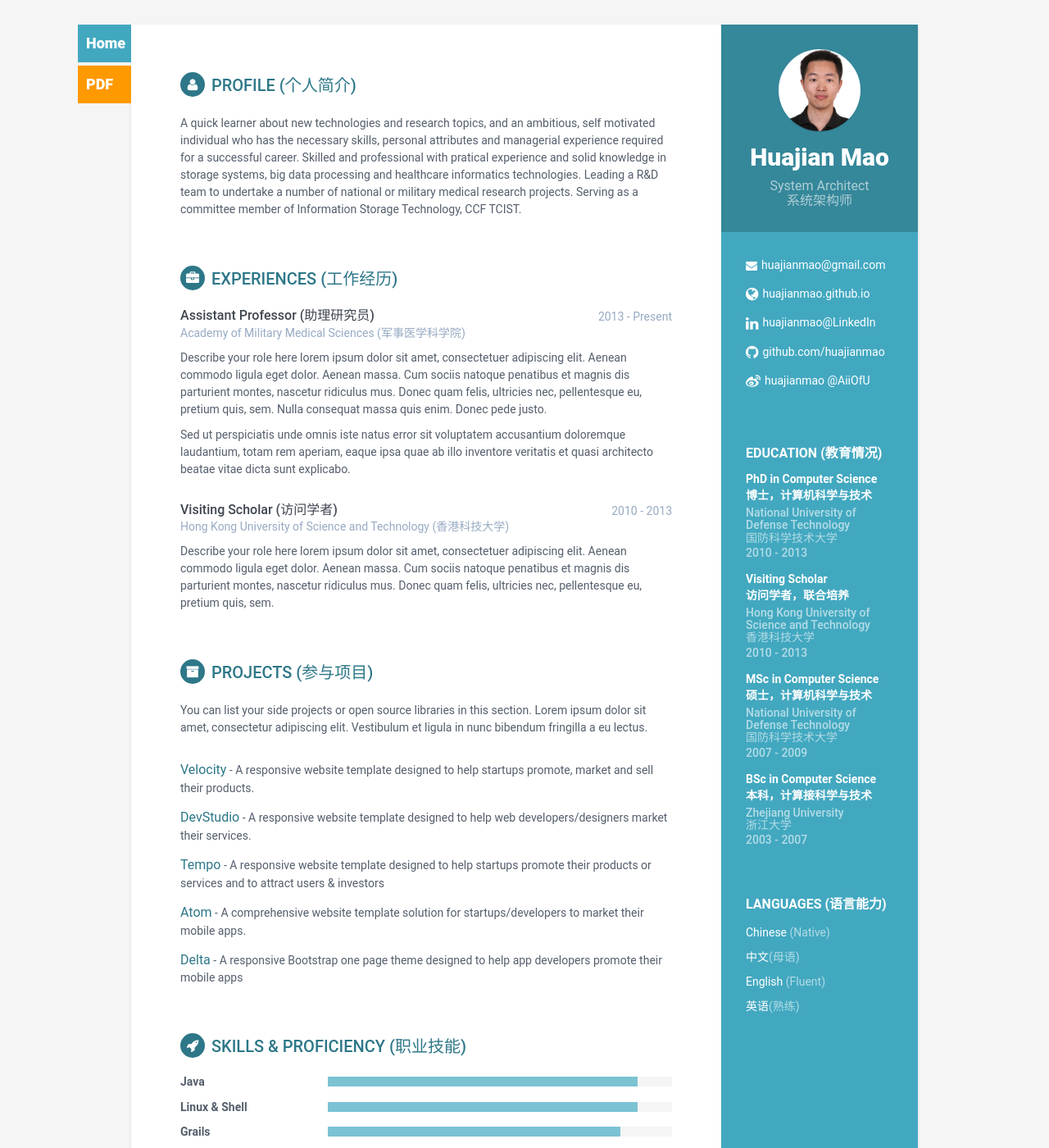
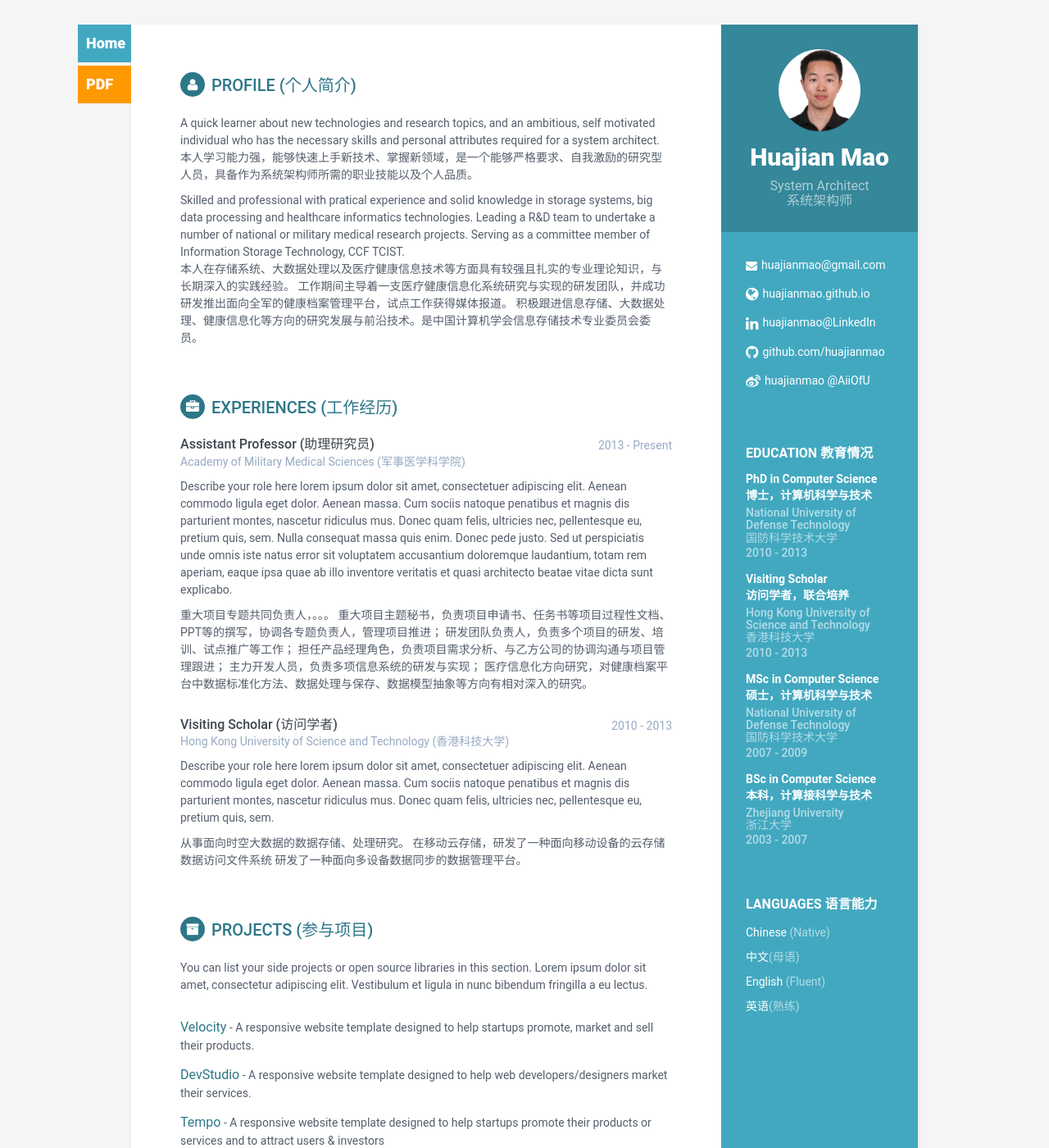
Before and after one commit to adorabler/huajianmao.github.io, a Jekyll site: the page built from cv.html, in a window 1280 px wide and 1400 px high. Shown: the whole window at 82% size. Built offline with Jekyll 4.4.1, drawn with Linux system fonts in a browser that asks for light colours.

Commit message:
Add items of experience duties.

```diff
--- a/_includes/cv/career-profile.html
+++ b/_includes/cv/career-profile.html
@@ -2,10 +2,18 @@
 <h2 class="section-title"><i class="fa fa-user"></i>Profile (个人简介)</h2>
 <div class="summary">
     <p>
-    A quick learner about new technologies and research topics, and an ambitious, self motivated individual who has the necessary skills, personal attributes and managerial experience required for a successful career.
+    A quick learner about new technologies and research topics, and an ambitious, self motivated individual who has the necessary skills and personal attributes required for a system architect.
+    <br>
+    本人学习能力强，能够快速上手新技术、掌握新领域，是一个能够严格要求、自我激励的研究型人员，具备作为系统架构师所需的职业技能以及个人品质。
+    </p>
+    <p>
     Skilled and professional with pratical experience and solid knowledge in storage systems, big data processing and healthcare informatics technologies.
     Leading a R&amp;D team to undertake a number of national or military medical research projects.
     Serving as a committee member of Information Storage Technology, CCF TCIST.
+    <br>
+    本人在存储系统、大数据处理以及医疗健康信息技术等方面具有较强且扎实的专业理论知识，与长期深入的实践经验。
+    工作期间主导着一支医疗健康信息化系统研究与实现的研发团队，并成功研发推出面向全军的健康档案管理平台，试点工作获得媒体报道。
+    积极跟进信息存储、大数据处理、健康信息化等方向的研究发展与前沿技术。是中国计算机学会信息存储技术专业委员会委员。
     </p>
 </div><!--//summary-->
 </section><!--//section-->
--- a/_includes/cv/education.html
+++ b/_includes/cv/education.html
@@ -1,5 +1,5 @@
 <div class="education-container container-block">
-<h2 class="container-block-title">Education (教育情况)</h2>
+<h2 class="container-block-title">Education 教育情况</h2>
 <div class="item">
     <h4 class="degree">PhD in Computer Science</h4>
     <h4 class="degree">博士，计算机科学与技术</h4>
--- a/_includes/cv/experience.html
+++ b/_includes/cv/experience.html
@@ -10,8 +10,21 @@
                         <div class="company">Academy of Military Medical Sciences (军事医学科学院)</div>
                     </div><!--//meta-->
                     <div class="details">
-                        <p>Describe your role here lorem ipsum dolor sit amet, consectetuer adipiscing elit. Aenean commodo ligula eget dolor. Aenean massa. Cum sociis natoque penatibus et magnis dis parturient montes, nascetur ridiculus mus. Donec quam felis, ultricies nec, pellentesque eu, pretium quis, sem. Nulla consequat massa quis enim. Donec pede justo.</p>
-                        <p>Sed ut perspiciatis unde omnis iste natus error sit voluptatem accusantium doloremque laudantium, totam rem aperiam, eaque ipsa quae ab illo inventore veritatis et quasi architecto beatae vitae dicta sunt explicabo. </p>
+                        <p>
+                        Describe your role here lorem ipsum dolor sit amet, consectetuer adipiscing elit.
+                        Aenean commodo ligula eget dolor. Aenean massa. Cum sociis natoque penatibus et magnis dis parturient montes, nascetur ridiculus mus.
+                        Donec quam felis, ultricies nec, pellentesque eu, pretium quis, sem. Nulla consequat massa quis enim. Donec pede justo.
+                        Sed ut perspiciatis unde omnis iste natus error sit voluptatem accusantium doloremque laudantium, totam rem aperiam,
+                        eaque ipsa quae ab illo inventore veritatis et quasi architecto beatae vitae dicta sunt explicabo.
+                        </p>
+                        <p>
+                        重大项目专题共同负责人，。。。
+                        重大项目主题秘书，负责项目申请书、任务书等项目过程性文档、PPT等的撰写，协调各专题负责人，管理项目推进；
+                        研发团队负责人，负责多个项目的研发、培训、试点推广等工作；
+                        担任产品经理角色，负责项目需求分析、与乙方公司的协调沟通与项目管理跟进；
+                        主力开发人员，负责多项信息系统的研发与实现；
+                        医疗信息化方向研究，对健康档案平台中数据标准化方法、数据处理与保存、数据模型抽象等方向有相对深入的研究。
+                        </p>
                     </div><!--//details-->
                 </div><!--//item-->
 
@@ -24,7 +37,16 @@
                         <div class="company">Hong Kong University of Science and Technology (香港科技大学)</div>
                     </div><!--//meta-->
                     <div class="details">
-                        <p>Describe your role here lorem ipsum dolor sit amet, consectetuer adipiscing elit. Aenean commodo ligula eget dolor. Aenean massa. Cum sociis natoque penatibus et magnis dis parturient montes, nascetur ridiculus mus. Donec quam felis, ultricies nec, pellentesque eu, pretium quis, sem.</p>
+                        <p>
+                        Describe your role here lorem ipsum dolor sit amet, consectetuer adipiscing elit.
+                        Aenean commodo ligula eget dolor. Aenean massa. Cum sociis natoque penatibus et magnis dis parturient montes,
+                        nascetur ridiculus mus. Donec quam felis, ultricies nec, pellentesque eu, pretium quis, sem.
+                        </p>
+                        <p>
+                        从事面向时空大数据的数据存储、处理研究。
+                        在移动云存储，研发了一种面向移动设备的云存储数据访问文件系统
+                        研发了一种面向多设备数据同步的数据管理平台。
+                        </p>
 
                     </div><!--//details-->
                 </div><!--//item-->
--- a/_includes/cv/language.html
+++ b/_includes/cv/language.html
@@ -1,5 +1,5 @@
 <div class="languages-container container-block">
-<h2 class="container-block-title">Languages (语言能力)</h2>
+<h2 class="container-block-title">Languages 语言能力</h2>
 <ul class="list-unstyled interests-list">
 <li>Chinese <span class="lang-desc">(Native)</span></li>
 <li>中文<span class="lang-desc">(母语)</span></li>
```
